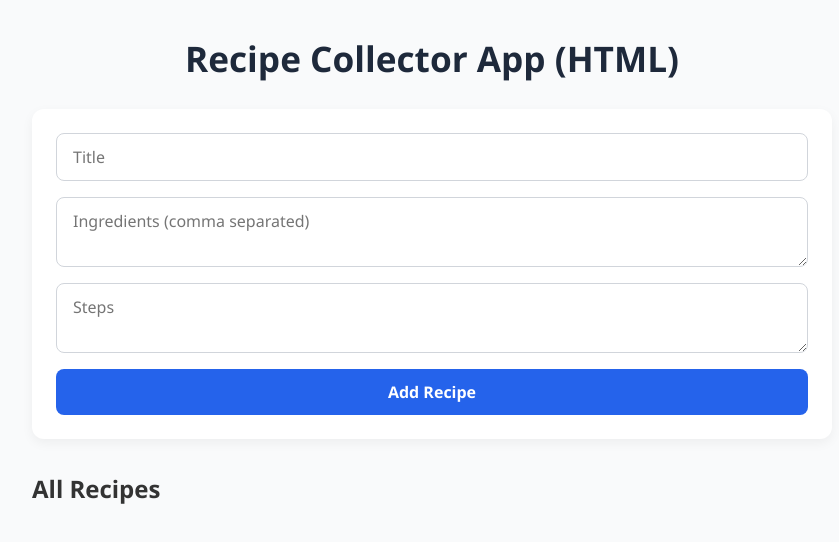
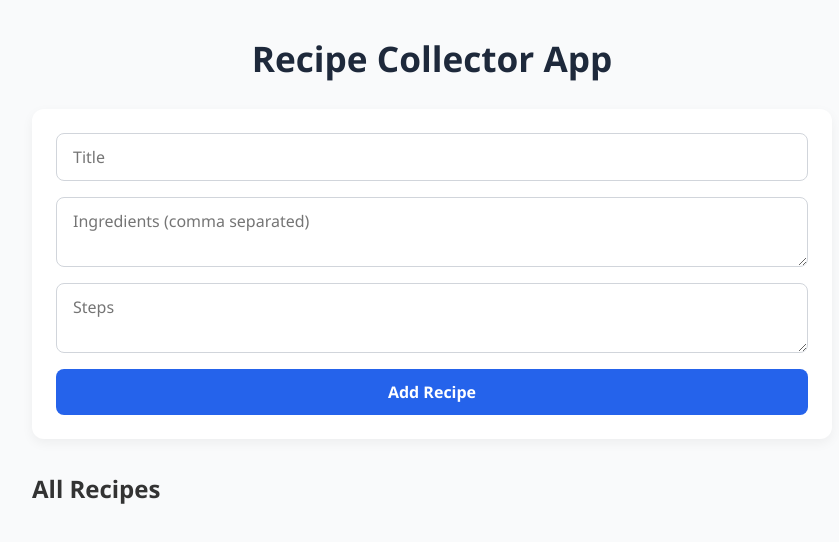
Before and after one commit to m-asif-gameplay-programmer/recipe-app, a plain HTML site: page Frontend/index.html in a window 1280 px wide. Shown: the whole page, without its empty margins (208-1047 px from the left). Drawn offline with Linux system fonts and the light colour scheme.

Commit message:
Modify HTMl

```diff
--- a/Frontend/index.html
+++ b/Frontend/index.html
@@ -7,7 +7,7 @@
 </head>
 <body>
   <main class="container">
-    <h1>Recipe Collector App (HTML)</h1>
+    <h1>Recipe Collector App</h1>
     <form id="recipe-form">
       <input id="title" placeholder="Title" required />
       <textarea id="ingredients" placeholder="Ingredients (comma separated)" required></textarea>
```
